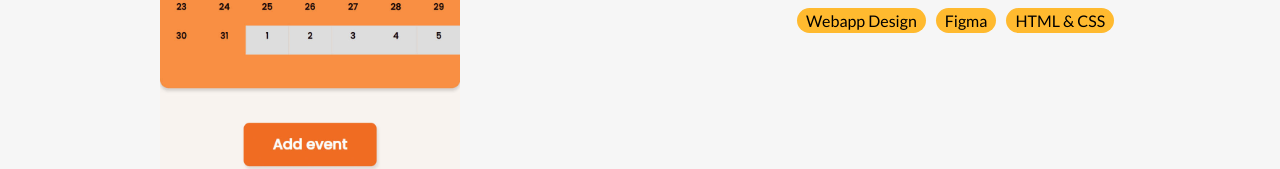
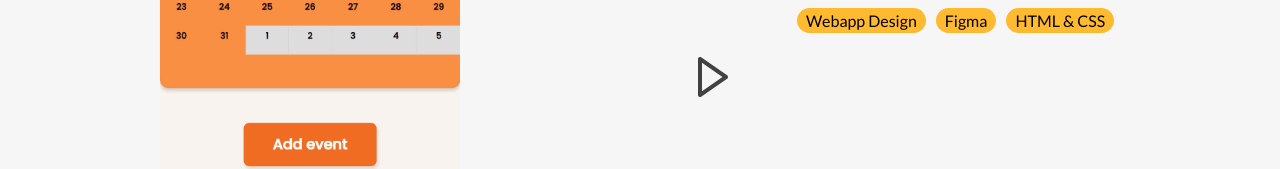
Before and after one commit to tielass/portfolio-website, a React (Create React App) app: page /development/1 in a window 1280 px wide. Shown: the part 342-511 px from the top of the page. Built offline with nearby package versions, Linux system fonts and the light colour scheme.

Commit message:
styling to single project page

```diff
--- a/src/components/SingleProjectPage.jsx
+++ b/src/components/SingleProjectPage.jsx
@@ -3,6 +3,8 @@ import { useParams } from 'react-router-dom'
 import { projectsDb } from '../helpers/projectsDb'
 import { illustrationDb } from '../helpers/illustrationDb'
 import '../style/SingleProjectPage.css'
+import PlayArrowOutlinedIcon from '@mui/icons-material/PlayArrowOutlined';
+import { ReactComponent as RightArrow } from '../images/right--arrow.svg'
 
 
 function SingleProjectPage() {
@@ -12,9 +14,12 @@ function SingleProjectPage() {
 
   return (
     <div className='single--page'>
-      <div className="single--project--container">
-        <div >
+      <div className="single--project--left">
+        <div className='single--project--left--top--container'>
           <img className="single--project--img" src={ singleProject.image[1]} alt="" />
+          <div  className='arrow--right'>
+            <RightArrow className='arrow--right-svg'/>
+          </div>
         </div>
         <div className="project--images--all">
           {singleProject.image.slice(1).map((singleImage, index) => (
@@ -24,7 +29,7 @@ function SingleProjectPage() {
           ))}
         </div>
       </div>
-        <div className="single--project--details">
+      <div className="single--project--right">
         <div>
           <h2 className='project--title'>{singleProject.title}</h2>
           <p className='project--description'>{singleProject.description}</p>
--- a/src/style/SingleProjectPage.css
+++ b/src/style/SingleProjectPage.css
@@ -6,7 +6,7 @@
   padding: 1rem 10rem;
 }
 
-.single--project--container{
+.single--project--left{
   display: flex;
   flex-direction: column;
 }
@@ -15,6 +15,30 @@
   width: 300px;
 }
 
+.single--project--left--top--container{
+  display: flex;
+  align-items: center;
+  justify-content: space-between;
+}
+/* Arrow */
+
+.arrow--right {
+  margin-right: 4rem;
+  cursor: pointer;
+}
+
+/* Image Grid */
+
+.project--images--all {
+  width: 70%;
+  display: grid;
+  grid-template-columns: repeat(3, 1fr);
+  gap: 1rem;
+}
+
+.project--images--one--img {
+  width: 200px;
+}
 
 /* Tools Used */
 
@@ -32,16 +56,3 @@
   padding: 3px 9px;
   margin: 5px;
 }
-
-/* Image Grid */
-
-.project--images--all {
-  width: 70%;
-  display: grid;
-  grid-template-columns: repeat(3, 1fr);
-  gap: 1rem;
-}
-
-.project--images--one--img {
-  width: 200px;
-}
```
Also changed, not shown: src/images/right--arrow.svg (added). Lines whose indentation alone changed are shown as unchanged.
